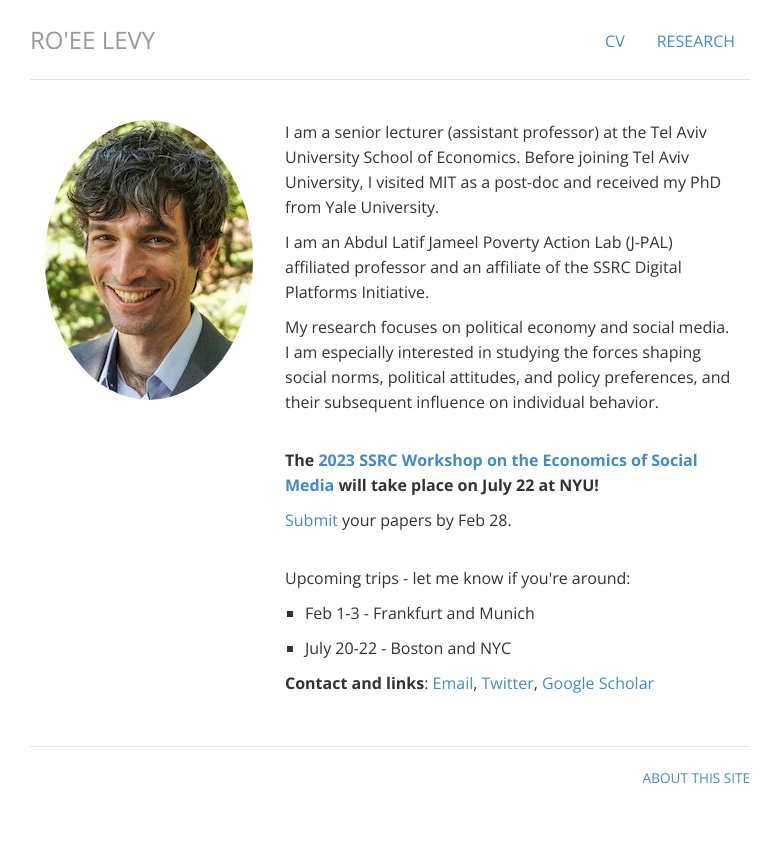
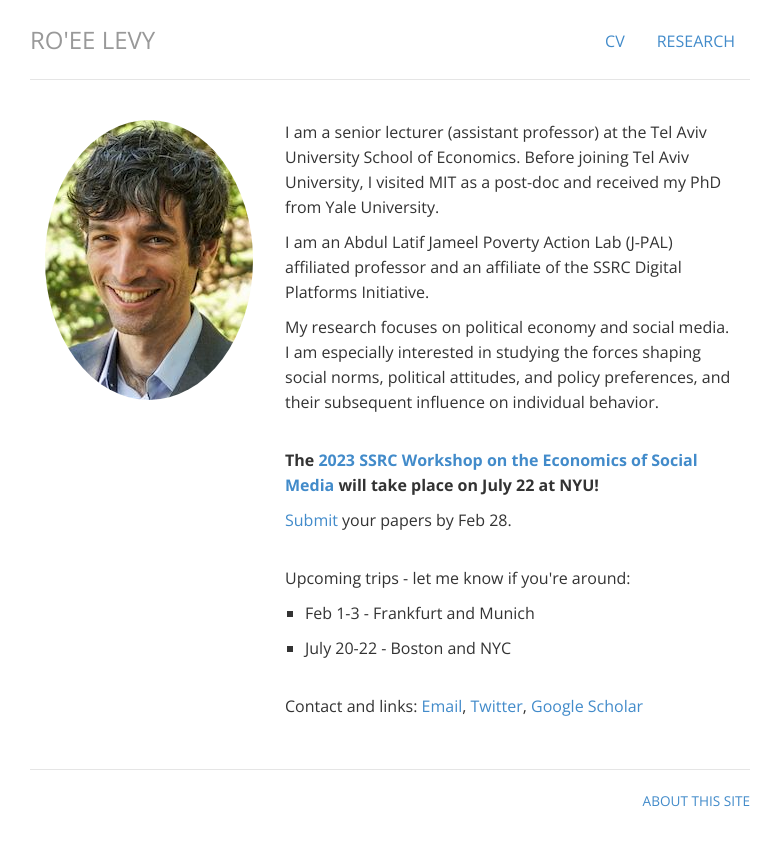
Before and after one commit to levyroee/levyroee.github.io, a Jekyll site: the page built from index.html, in a window 1280 px wide. Shown: the top 846 px of the page, without its empty margins (250-1031 px from the left). Built offline with Jekyll 4.4.1, drawn with Linux system fonts in a browser that asks for light colours.

```diff
--- a/index.html
+++ b/index.html
@@ -25,8 +25,8 @@ title: Ro'ee Levy
 	<li dir="ltr" style="margin-left: 15pt;"><p dir="ltr" style="margin-left: 0; padding-left: 0; text-align: left; text-indent: 0;">July 20-22 - Boston and NYC </p></li>
 	</ul>
 
-
-	<p><b>Contact and links</b>: <a href="mailto:roeelevy@tauex.tau.ac.il">Email</a>, <a href="http://twitter.com/RoeeLevyZ" target="_blank">Twitter</a>, <a href="https://scholar.google.com/citations?user=qEPb3qkAAAAJ&hl=en" target="_blank">Google Scholar</a> </p>
+	<br>
+	<p>Contact and links: <a href="mailto:roeelevy@tauex.tau.ac.il">Email</a>, <a href="http://twitter.com/RoeeLevyZ" target="_blank">Twitter</a>, <a href="https://scholar.google.com/citations?user=qEPb3qkAAAAJ&hl=en" target="_blank">Google Scholar</a> </p>
 
 
 
```
